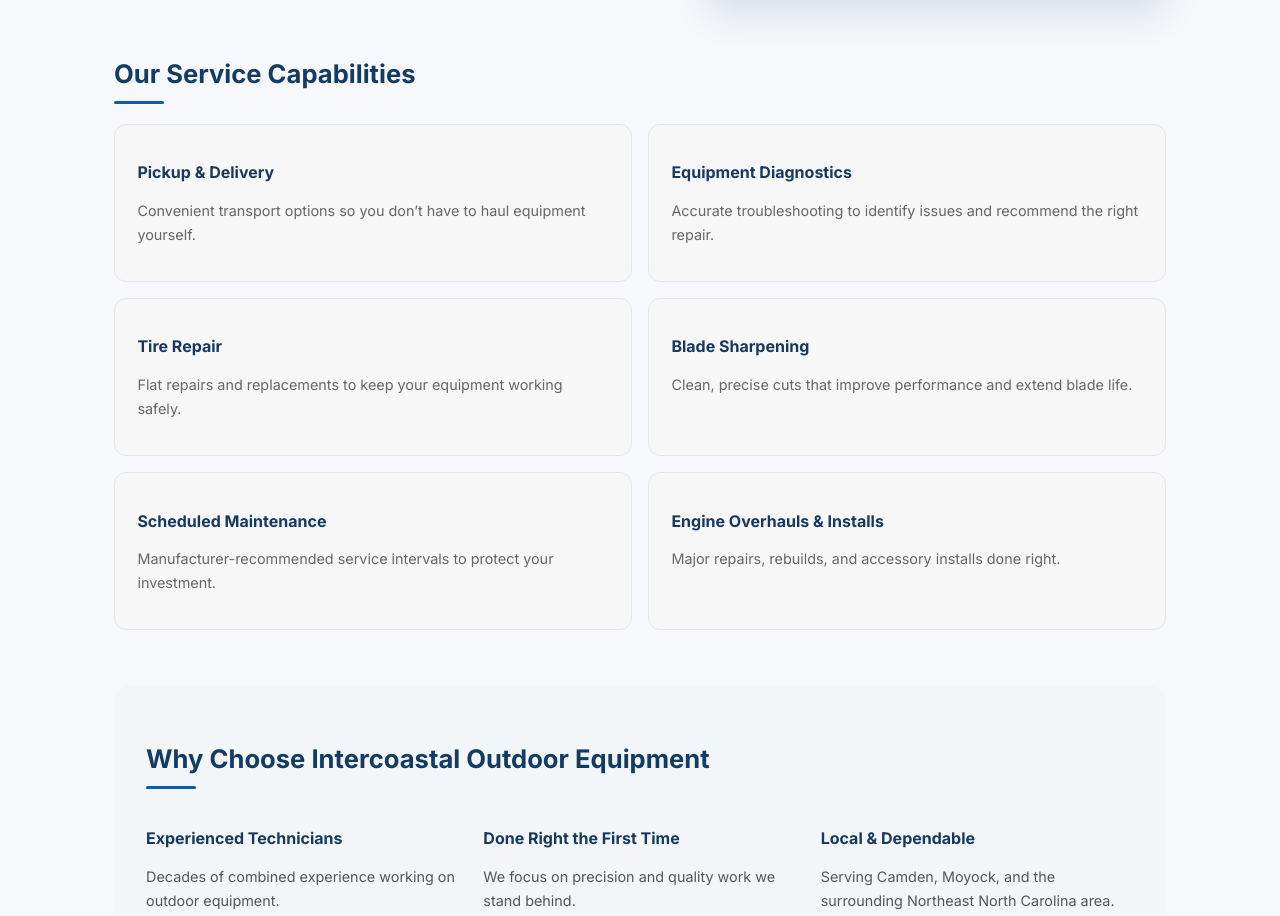
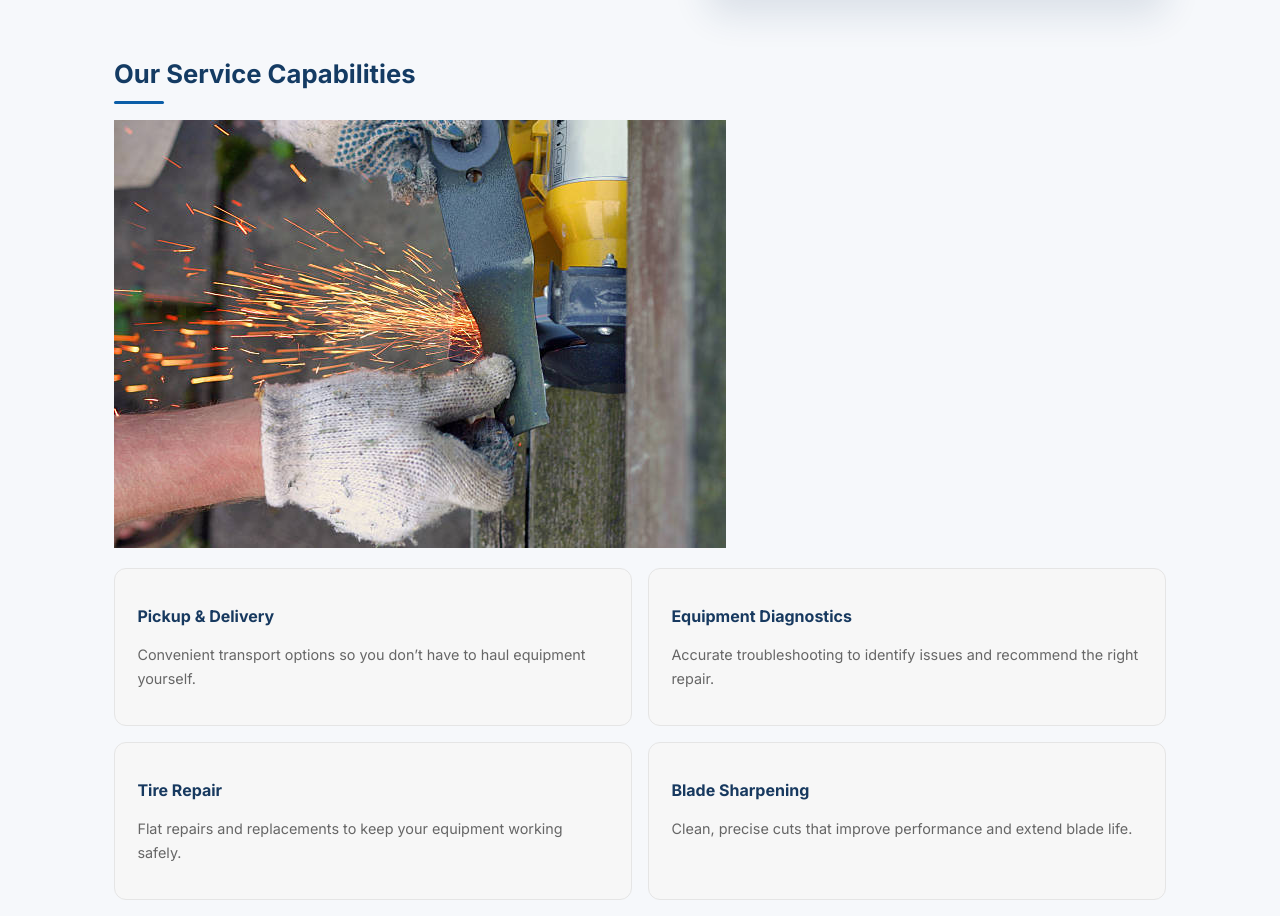
Before and after one commit to TanyaA318/intercoastal-website, a React (Vite) app: page /service in a window 1280 px wide. Shown: the part 825-1741 px from the top of the page. Built offline with nearby package versions, Linux system fonts and the light colour scheme.

Commit message:
Update Service.jsx

```diff
--- a/src/Service.jsx
+++ b/src/Service.jsx
@@ -29,6 +29,14 @@ export default function Service() {
       {/* SERVICES LIST */}
       <section className="service-section">
         <h2>Our Service Capabilities</h2>
+
+        <section className="service-image-break">
+  <img
+    src="/blade.jpg"
+    alt="Lawn mower blade sharpening and service"
+    className="service-break-image"
+  />
+</section>
 
         <div className="service-grid">
           <div className="service-item">
```
